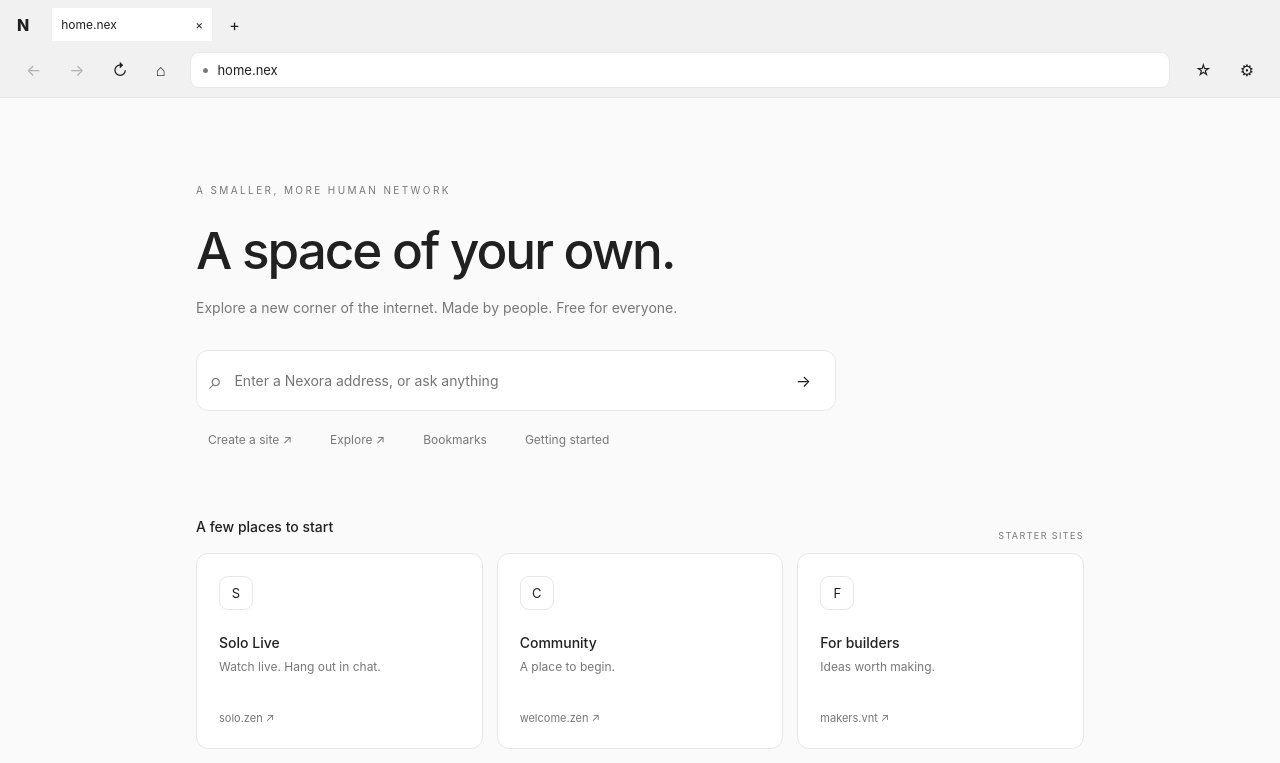
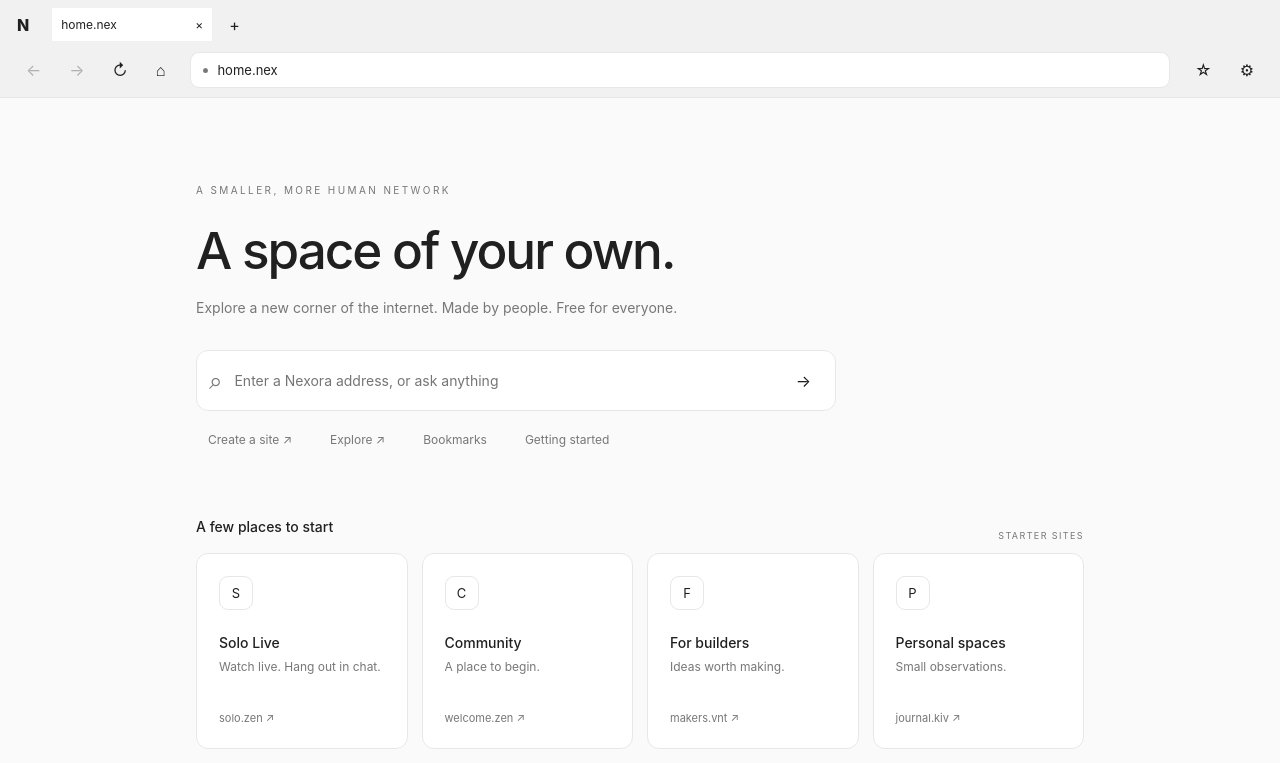
Before and after one commit to coldzeeyt/nexora, a React (Vite) app: page / in a window 1280 px wide. Shown: the top 763 px of the page. Built offline with nearby package versions, Linux system fonts and the light colour scheme.

Commit message:
Connect Solo Live viewer and chat at solo.zen

```diff
--- a/src/style.css
+++ b/src/style.css
@@ -30,3 +30,4 @@ iframe{animation:content-enter 240ms ease both}
 }
 .studio-panel{padding:26px;border:1px solid var(--line);border-radius:12px;background:var(--surface);margin:22px 0}.studio-form{display:grid;gap:16px}.studio-form label{display:grid;gap:8px;font-size:13px}.studio-form input,.studio-form select{padding:12px;border:1px solid var(--line);border-radius:8px;background:var(--surface);color:inherit;min-width:0;width:100%}.domain-input{display:flex;gap:8px}.domain-input select{width:90px}.studio-actions{display:flex;gap:10px;flex-wrap:wrap}.studio-preview{height:320px;border:1px solid var(--line);border-radius:8px}.studio-message{padding:16px;border:1px solid var(--line);border-radius:8px;white-space:pre-wrap}.studio-form .primary{justify-self:start}.studio-form .note{margin:0}
 .studio-form textarea{font:inherit;padding:12px;border:1px solid var(--line);border-radius:8px;background:var(--surface);color:inherit;min-height:130px;resize:vertical}
+.cards{grid-template-columns:repeat(auto-fit,minmax(180px,1fr))}.card:nth-child(4){animation-delay:135ms}
```
